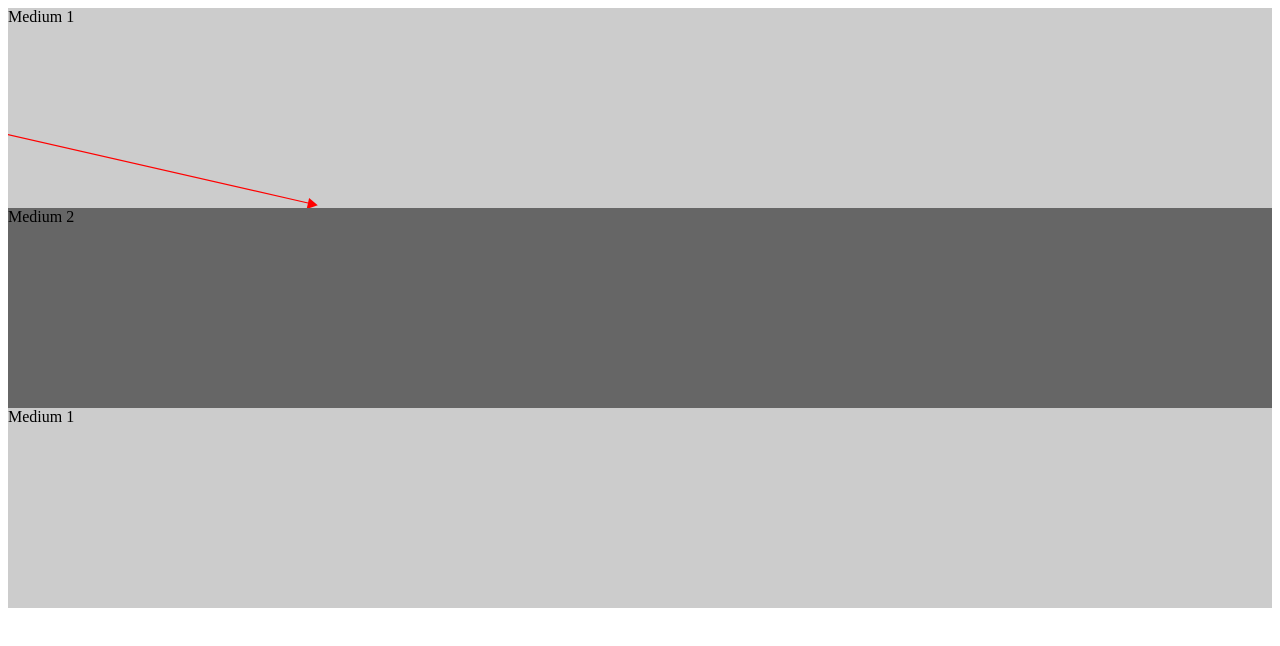
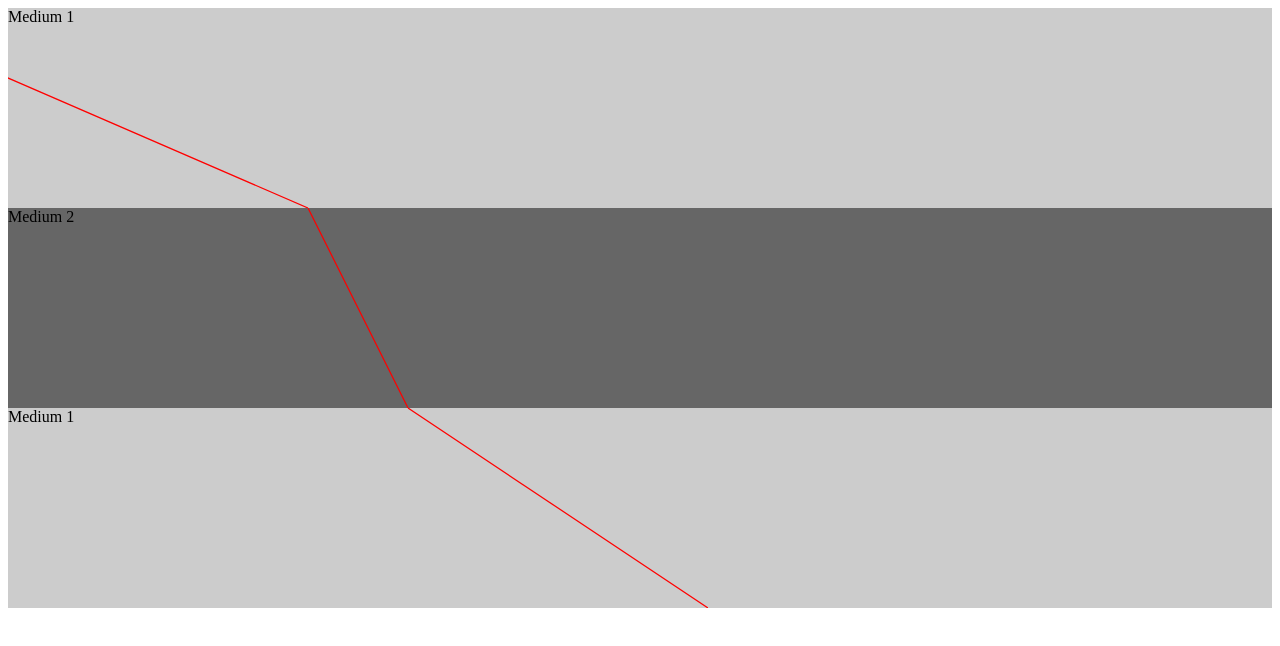
Before and after one commit to Tyler-Hilbert/Refraction, a plain HTML site: page index.html in a window 1280 px wide. Drawn offline with Linux system fonts and the light colour scheme.

Commit message:
Added 3 lines, one for each medium..... exact angels and UI still need to be developed

```diff
--- a/index.html
+++ b/index.html
@@ -1,27 +1,25 @@
 <html>
-<head>
-<script type="text/javascript">
-</script>
-</head>
   <body>
-
     <div id="parent">
-  <div class="child" id="air1">Medium 1
-    <svg width="400" height="200">
-      <defs>
-        <marker id="arrow" markerWidth="13" markerHeight="13" refx="2" refy="6" orient="auto">
-          <path d="M2,2 L2,11 L10,6 L2,2" style="fill:red;" />
-        </marker>
-      </defs>
-      <path d="M-600,-10 L300,195" style="stroke:red; stroke-width: 1.25px; fill: none; marker-end: url(#arrow);" />
+      <div class="child" id="air1">
+        Medium 1
+        <svg width="700" height="200">
+          <path d="M-600,-190 L300,200" style="stroke:red; stroke-width: 1.25px; fill: none; marker-end: url(#arrow);" />
         </svg>
       </div>
-  <div class="child" id="glass">Medium 2</div>
-  <div class="child" id="air2">Medium 1</div>
+      <div class="child" id="glass">
+        Medium 2
+        <svg width="700" height="200">
+          <path d="M300, 0 L400,200" style="stroke:red; stroke-width: 1.25px; fill: none; marker-end: url(#arrow);" />
+        </svg>
       </div>
-
-
-
+      <div class="child" id="air2">
+        Medium 1
+        <svg width="700" height="200">
+          <path d="M400,0 L700,200" style="stroke:red; stroke-width: 1.25px; fill: none; marker-end: url(#arrow);" />
+        </svg>
+      </div>
+    </div>
     <style>
       #parent {
 		background: #999;
@@ -38,11 +36,11 @@
 		margin: 0px;
 		position: relative;
       }
+
       svg {
 		position: absolute;
 		left: 0;
       }
-
     </style>
   </body>
 </html>
```
Lines whose indentation alone changed are shown as unchanged.
